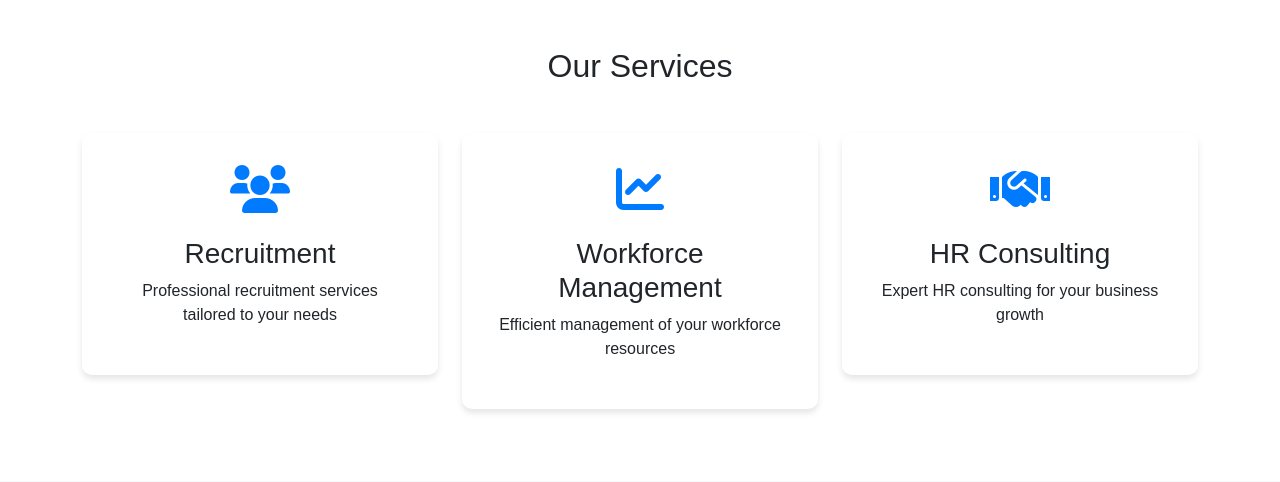
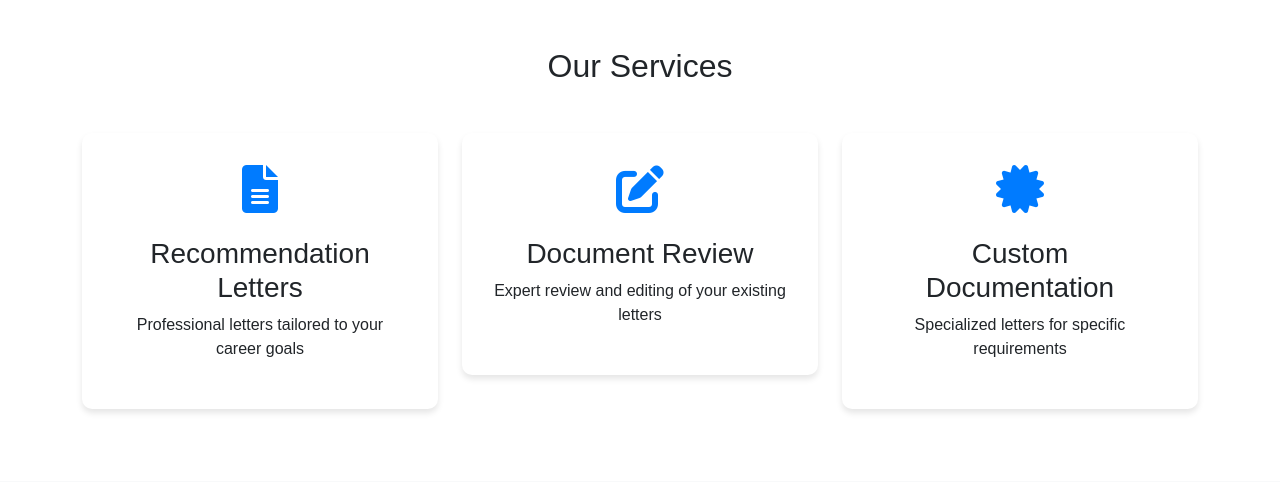
Before and after one commit to pratikonly/DevtriSeczone, a Flask app: page / in a window 1280 px wide. Shown: the part 801-1283 px from the top of the page. Run offline with Flask 3, Linux system fonts and the light colour scheme.

Commit message:
Update index.html to focus on letter of recommendation services.
Replit-Commit-Author: Agent
Replit-Commit-Session-Id: 2eb5854e-7690-4a4e-bef0-6d7affe7670b
Replit-Commit-Screenshot-Url: https://storage.googleapis.com/screenshot-production-us-central1/04d59b3c-5a1d-4942-a33f-082b19ca2334/a30870ee-3de0-401e-b020-a6aed42b494b.jpg

```diff
--- a/templates/index.html
+++ b/templates/index.html
@@ -7,9 +7,9 @@
     <div class="container">
         <div class="row">
             <div class="col-lg-8">
-                <h1>Professional Staffing Solutions</h1>
-                <p class="lead">Connecting talented professionals with outstanding opportunities</p>
-                <a href="#contact" class="btn btn-primary btn-lg">Get Started</a>
+                <h1>Letters of Recommendation</h1>
+                <p class="lead">Professional letters and documentation services for your career advancement</p>
+                <a href="#contact" class="btn btn-primary btn-lg">Request a Letter</a>
             </div>
         </div>
     </div>
@@ -22,23 +22,23 @@
         <div class="row">
             <div class="col-md-4 mb-4">
                 <div class="service-card">
-                    <i class="fas fa-users"></i>
-                    <h3>Recruitment</h3>
-                    <p>Professional recruitment services tailored to your needs</p>
+                    <i class="fas fa-file-alt"></i>
+                    <h3>Recommendation Letters</h3>
+                    <p>Professional letters tailored to your career goals</p>
                 </div>
             </div>
             <div class="col-md-4 mb-4">
                 <div class="service-card">
-                    <i class="fas fa-chart-line"></i>
-                    <h3>Workforce Management</h3>
-                    <p>Efficient management of your workforce resources</p>
+                    <i class="fas fa-edit"></i>
+                    <h3>Document Review</h3>
+                    <p>Expert review and editing of your existing letters</p>
                 </div>
             </div>
             <div class="col-md-4 mb-4">
                 <div class="service-card">
-                    <i class="fas fa-handshake"></i>
-                    <h3>HR Consulting</h3>
-                    <p>Expert HR consulting for your business growth</p>
+                    <i class="fas fa-certificate"></i>
+                    <h3>Custom Documentation</h3>
+                    <p>Specialized letters for specific requirements</p>
                 </div>
             </div>
         </div>
@@ -55,8 +55,8 @@
             </div>
             <div class="col-md-6">
                 <h3>Who We Are</h3>
-                <p>Lions Workforce is a leading staffing solutions provider with years of experience in connecting talented professionals with outstanding opportunities.</p>
-                <p>Our mission is to bridge the gap between employers and job seekers, ensuring the perfect match for both parties.</p>
+                <p>Lions Workforce specializes in crafting professional letters of recommendation and documentation that help advance your career. With years of experience in professional documentation, we understand what makes a compelling letter.</p>
+                <p>Our mission is to provide you with high-quality, personalized letters that effectively communicate your skills, achievements, and potential to future employers or academic institutions.</p>
             </div>
         </div>
     </div>
```
